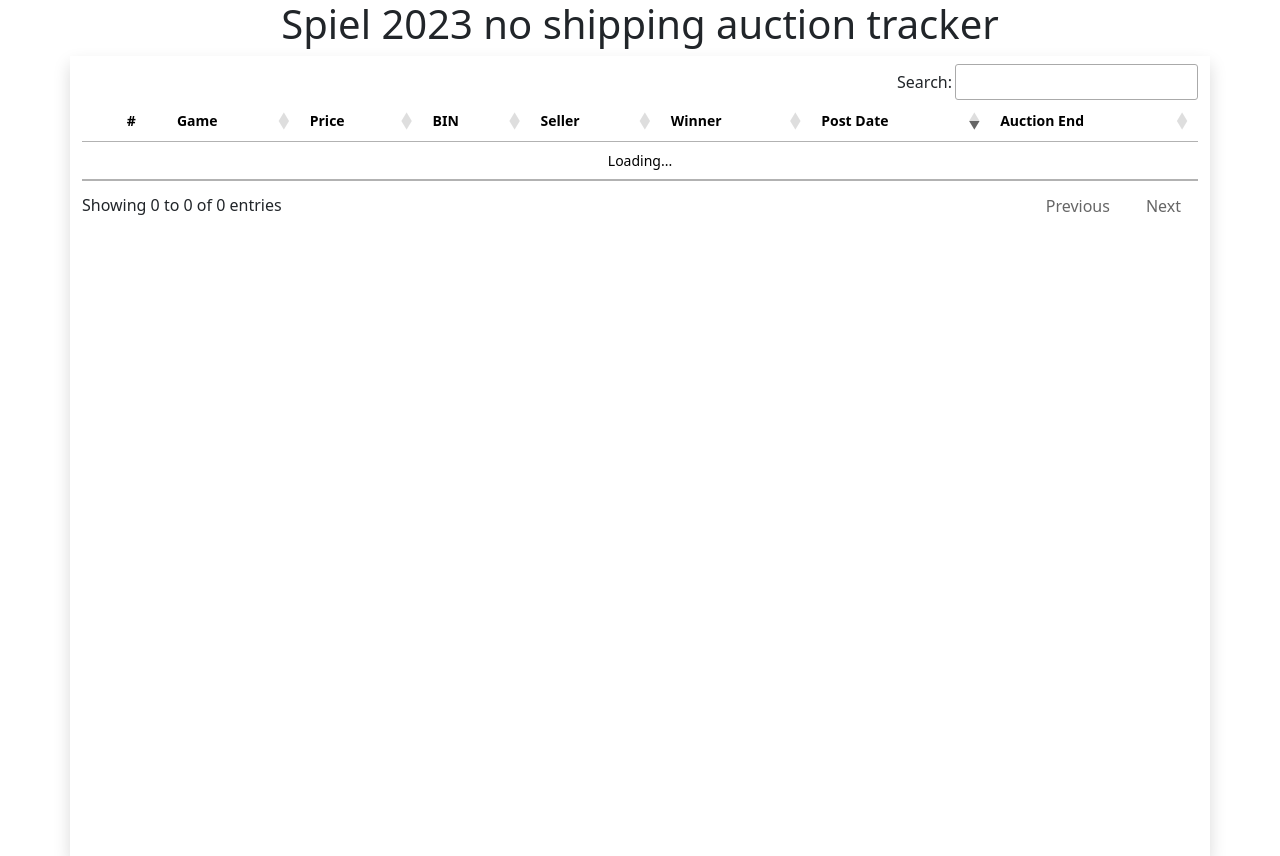
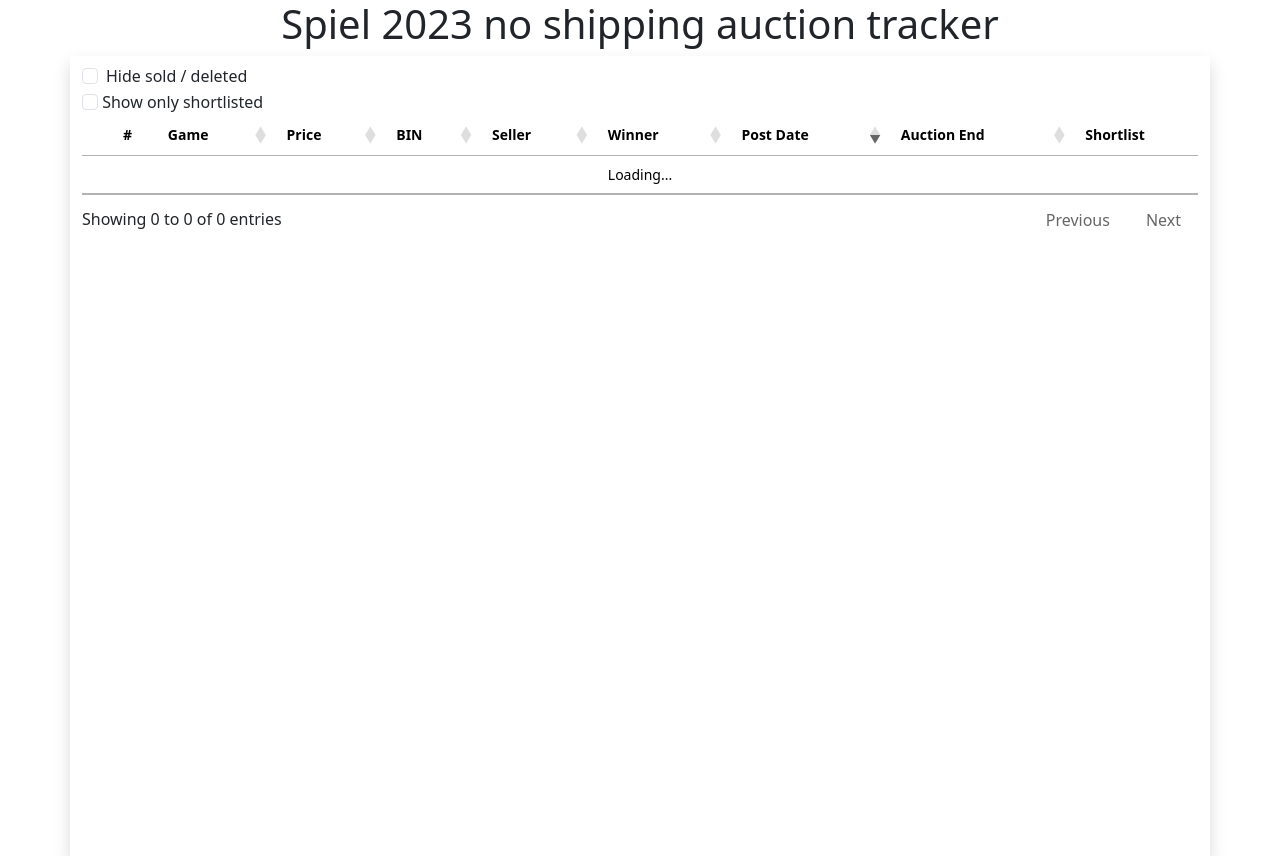
Before and after one commit to serensoner/bgg-spiel-2ndhand-auction, a Flask app: page / in a window 1280 px wide. Run offline with Flask 3, Linux system fonts and the light colour scheme; data that the repository does not hold is empty; some libraries are stand-ins or nearby versions.

Commit message:
add shortlist

```diff
--- a/GeeklistScraper.py
+++ b/GeeklistScraper.py
@@ -21,7 +21,7 @@
         else:
             with open(self.filename, 'r+') as f:
                 entries: list[Entry] = json.load(f)
-                self.entries = {e['id_']: e for e in entries}
+                self.entries = {e['id_']: Entry.from_json(e) for e in entries}
 
     def parse_all(self):
         parsed = self.parse_geeklist()
--- a/app.py
+++ b/app.py
@@ -25,8 +25,8 @@
 
     print('hello')
 
-    ids = ids.split(',')
-    return [g for g in games if g['id_'] in ids]
+    ids = ids.split(';')
+    return [g for g in games if str(g['id_']) in ids]
 
 
 scheduler = APScheduler()
--- a/templates/index.html
+++ b/templates/index.html
@@ -4,8 +4,9 @@
     <meta charset="utf-8">
     <meta name="viewport" content="width=device-width, initial-scale=1">
     <title>Spiel 2023 no shipping auction tracker</title>
-    <link href="https://cdn.jsdelivr.net/npm/bootstrap@5.3.1/dist/css/bootstrap.min.css" rel="stylesheet" integrity="sha384-4bw+/aepP/YC94hEpVNVgiZdgIC5+VKNBQNGCHeKRQN+PtmoHDEXuppvnDJzQIu9" crossorigin="anonymous">
-    <link rel="stylesheet" href="https://cdn.datatables.net/1.13.6/css/jquery.dataTables.css" />
+    <link href="https://cdn.jsdelivr.net/npm/bootstrap@5.3.1/dist/css/bootstrap.min.css" rel="stylesheet"
+          integrity="sha384-4bw+/aepP/YC94hEpVNVgiZdgIC5+VKNBQNGCHeKRQN+PtmoHDEXuppvnDJzQIu9" crossorigin="anonymous">
+    <link rel="stylesheet" href="https://cdn.datatables.net/1.13.6/css/jquery.dataTables.css"/>
     <script src="https://code.jquery.com/jquery-3.3.1.min.js"></script>
     <script src="https://cdn.datatables.net/1.13.6/js/jquery.dataTables.js"></script>
     <style>
@@ -22,15 +23,31 @@
     border-bottom: 1px solid #111;
     width: 100%;
 }
+
+.dataTables_filter { display: none; }
+
     </style>
 </head>
 <body>
 <h1 class="text-center">Spiel 2023 no shipping auction tracker</h1>
-    <script src="https://cdn.jsdelivr.net/npm/bootstrap@5.3.1/dist/js/bootstrap.bundle.min.js" integrity="sha384-HwwvtgBNo3bZJJLYd8oVXjrBZt8cqVSpeBNS5n7C8IVInixGAoxmnlMuBnhbgrkm" crossorigin="anonymous"></script>
-
+<script src="https://cdn.jsdelivr.net/npm/bootstrap@5.3.1/dist/js/bootstrap.bundle.min.js"
+        integrity="sha384-HwwvtgBNo3bZJJLYd8oVXjrBZt8cqVSpeBNS5n7C8IVInixGAoxmnlMuBnhbgrkm"
+        crossorigin="anonymous"></script>
 
 
 <div class="container shadow min-vh-100 py-2">
+    <div class="form-check">
+        <input class="form-check-input" type="checkbox" value="" id="form-check-sold">
+        <label class="form-check-label" for="form-check-sold">
+            Hide sold / deleted
+        </label>
+    </div>
+    <div class="form-check-2">
+        <input class="form-check-input" type="checkbox" value="" id="form-show-shortlist">
+        <label class="form-check-label" for="form-show-shortlist">
+            Show only shortlisted
+        </label>
+    </div>
     <div class="table-responsive">
         <table id="table" class="table accordion table-sm small" style="width: 100%">
             <thead>
@@ -44,6 +61,7 @@
                 <th data-field="max_bidder" scope="col">Winner</th>
                 <th data-field="post_date_json" scope="col">Post Date</th>
                 <th data-field="auction_end_json" scope="col">Auction End</th>
+                <th>Shortlist</th>
             </tr>
             </thead>
         </table>
@@ -51,10 +69,8 @@
 </div>
 
 
-
-
-
-
+</body>
+</html>
 <script type="text/javascript">
 
 function format(d) {
@@ -63,11 +79,14 @@
         '<dl><dd>' + d.body_text + '</dd><dt>Comments</dt><dd>' + d.comments_json.join('<br />') + '</dd></dl>'
     );
 }
-let table = new DataTable('#table', {
+
+var url = '/json';
+var table = new DataTable('#table', {
+    select: true,
     order: [[7, 'desc']],
      pageLength: 50,
      lengthChange: false,
-     ajax: {url: '/json', dataSrc: ''},
+     ajax: {url: url, dataSrc: ''},
 
 "columnDefs": [ {
     "targets": 1,
@@ -75,6 +94,13 @@
     "data": "id_",
     "render": function ( data_, type, row, meta ) {
       return '<a target="_blank" href="https://boardgamegeek.com/geeklist/319184/essen-2023-no-shipping-auction-list-post-your-own?itemid='+data_+'#'+data_+'">'+data_+'</a>';
+    }
+  },{
+    "targets": 9,
+    "orderable": false,
+    "data": "id_",
+    "render": function ( data_, type, row, meta ) {
+      return '<input type="checkbox" name="day_name_selector[]" id="'+data_+'" value="'+data_+'"/>';
     }
   },
 ],
@@ -93,6 +119,12 @@
         { data: 'max_bidder' },
         { data: 'post_date_json', type: 'date' },
         { data: 'auction_end_json', type: 'date' },
+      {
+        data: 'id_',
+        className: 'dt-copy',
+            orderable: false,
+      },
+        { data: 'is_sold', visible: false },
     ],
 "rowCallback": function (row, data, index) {
                     if (data.is_sold) {
@@ -118,8 +150,19 @@
                     }
                 });
             });
+
     },
  });
+
+const hide_sold_checkbox = document.getElementById('form-check-sold')
+
+hide_sold_checkbox.addEventListener('change', (event) => {
+    if (event.currentTarget.checked) {
+        table.column(10).search(false).draw();
+    } else {
+        table.column(10).search('').draw();
+    }
+})
 
 
 // Add event listener for opening and closing details
@@ -137,9 +180,46 @@
     }
 });
 
-
-  </script>
+const show_only_mine = document.getElementById('form-show-shortlist');
+show_only_mine.addEventListener('change', (event) => {
+    if (event.currentTarget.checked) {
+        var shortlist = localStorage.getItem('shortlist');
+        url = '/json?ids=' + shortlist;
+        table.ajax.url(url).load();
+    } else {
+        url = '/json'
+        table.ajax.url(url).load();
+    }
+})
 
 
-  </body>
-</html>
+
+
+table.on('click', 'td.dt-copy input', function (e) {
+    let tr = e.target.closest('tr');
+    let row = table.row(tr);
+    let input = e.target.closest('input');
+    let current_id = input.value;
+    var shortlist = localStorage.getItem('shortlist');
+    if (shortlist) {
+        var shortlisted_games = shortlist.split(';');
+    }
+    else {
+        var shortlisted_games = [];
+    }
+
+    if (input.checked) {
+        shortlisted_games.push(current_id);
+    } else {
+        for (var i = shortlisted_games.length - 1; i >= 0; i--) {
+            if (shortlisted_games[i] === current_id) {
+                shortlisted_games.splice(i, 1);
+            }
+        }
+    }
+
+    localStorage.setItem('shortlist', shortlisted_games.join(';'));
+    var shortlist = localStorage.getItem('shortlist');
+
+});
+</script>
```
Lines whose indentation alone changed are shown as unchanged.
